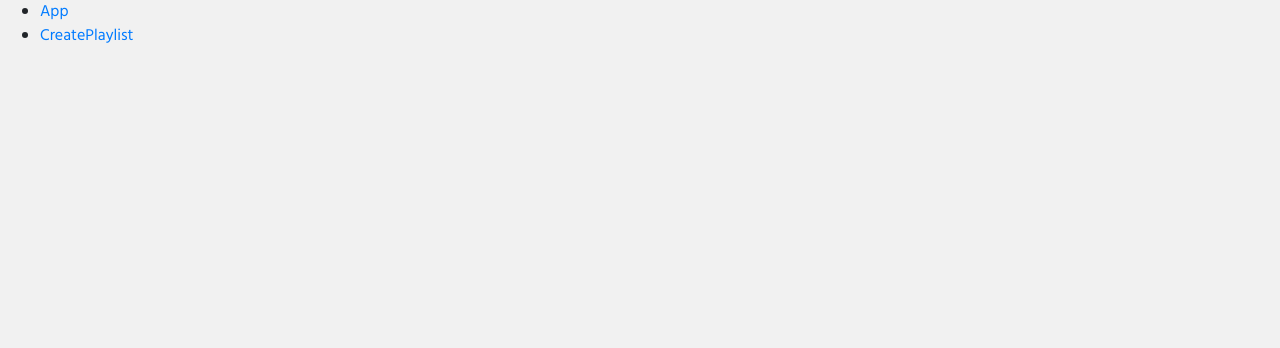
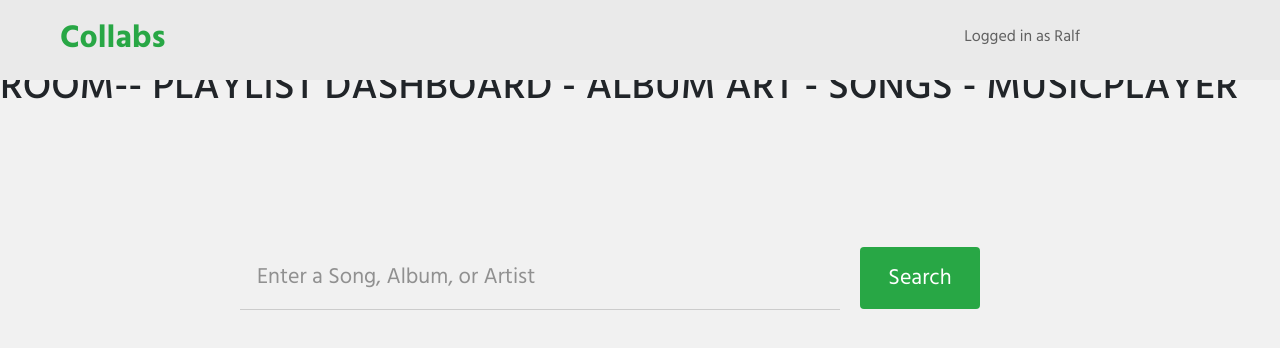
Before and after one commit to SarahMadro/Collabify-Music-App, a React (Create React App) app in the folder client/: page /Room in a window 1280 px wide. Shown: the top 348 px of the page. Built offline with nearby package versions, Linux system fonts and the light colour scheme.

Commit message:
created link from create playlist button to room component

```diff
--- a/client/src/CreatePlaylist.js
+++ b/client/src/CreatePlaylist.js
@@ -1,5 +1,7 @@
 import React from 'react';
 import './CreatePlaylist.css';
+import { BrowserRouter as Router, Route, Link } from "react-router-dom";
+
 
 class CreatePlaylist extends React.Component {
   constructor(props) {
@@ -49,9 +51,10 @@ class CreatePlaylist extends React.Component {
           onClick={this.handleClick}
         />
         <br />
-        <button className='PlaylistSave btn btn-success' onClick={this.props.onSave}>
+        <Link to='/Room'> <button className='PlaylistSave btn btn-success' onClick={this.props.onSave}>
           Create Playlist
         </button>
+       </Link>
       </div>
     );
   }
--- a/client/src/ExistingPlaylist.js
+++ b/client/src/ExistingPlaylist.js
@@ -1,16 +1,19 @@
 import React, { Component } from 'react';
+import Track from './Track';
 
 
 class ExistingPlaylist extends Component {
-  constructor() {
+  constructor(props) {
     super(props);
-
+    this.state = {
+      tracks: []
+    }
   }
 
   render() {
     return (
       <div>
-
+        <Track />
       </div>
     )
   }
--- a/client/src/Room.js
+++ b/client/src/Room.js
@@ -0,0 +1,26 @@
+import React, { Component } from 'react';
+import Header from './Header';
+import SearchBar from './SearchBar';
+import ExistingPlaylist from './ExistingPlaylist';
+
+
+class Room extends Component {
+  constructor(props) {
+    super(props);
+  }
+
+  render() {
+    return (
+      <div>
+        <Header />
+        <h1>ROOM-- PLAYLIST DASHBOARD
+          - ALBUM ART
+          - SONGS
+          - MUSICPLAYER
+        </h1>
+        <SearchBar />
+      </div>
+    )
+  }
+}
+export default Room;
--- a/client/src/TrackList.js
+++ b/client/src/TrackList.js
@@ -2,6 +2,13 @@ import React from 'react';
 import Track from './Track';
 
 class TrackList extends React.Component {
+  constructor(props) {
+    super(props)
+      this.state = {
+      tracks: []
+    }
+  }
+
   render() {
     return (
       <div className='TrackList'>
--- a/client/src/index.js
+++ b/client/src/index.js
@@ -12,6 +12,7 @@ import Room from './Room';
 import SearchBar from './SearchBar';
 import SearchResults from './SearchResults';
 import TrackList from './TrackList';
+import ExistingPlaylist from './ExistingPlaylist';
 
 
 const routing = (
@@ -27,6 +28,7 @@ const routing = (
     </ul>
     <Route path='/' exact component={App}/>
     <Route path='/CreatePlaylist' component={CreatePlaylist}/>
+    <Route path='/Room' component={Room} />
   </div>
   </Router>
 )
```
Lines whose indentation alone changed are shown as unchanged.
